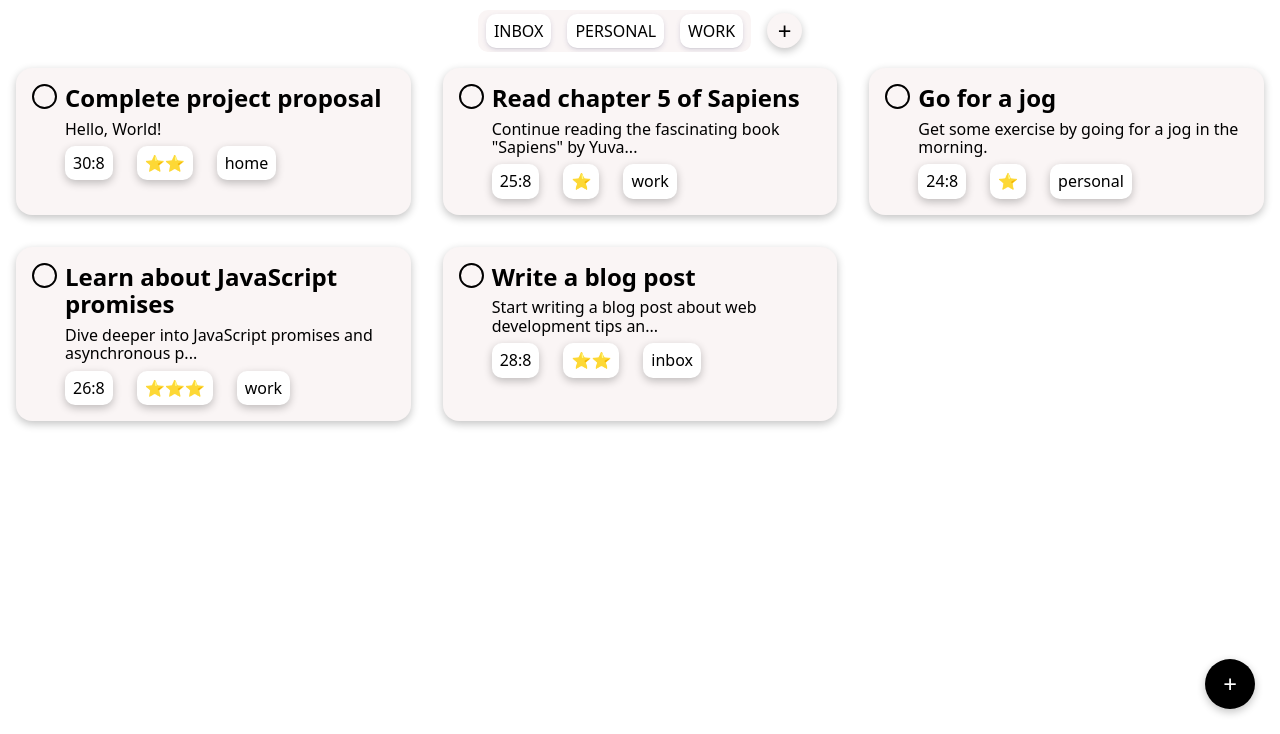
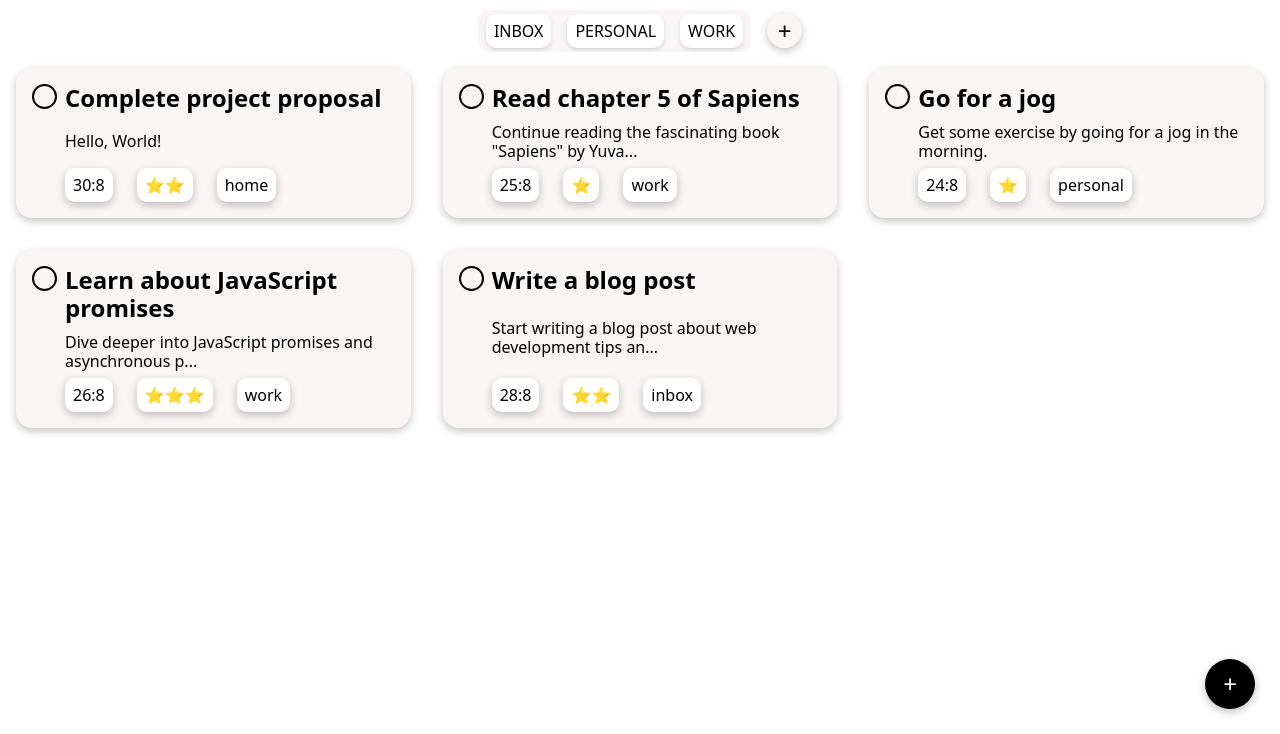
Before and after one commit to shravzzv/ODIN-Todo-list-project, a website built with webpack: page dist/index.html in a window 1280 px wide. Shown: the part 66-800 px from the top of the page. Built offline with Linux system fonts and the light colour scheme.

Commit message:
feat: Update shortTodo styles

```diff
--- a/src/styles/main.css
+++ b/src/styles/main.css
@@ -190,6 +190,10 @@ button:hover {
 
 .shortTodo > .contents {
   width: 100%;
+  height: 100%;
+  display: flex;
+  flex-direction: column;
+  justify-content: space-between;
 }
 
 .shortTodo .title {
```
Also changed, not shown: dist/main.js.
